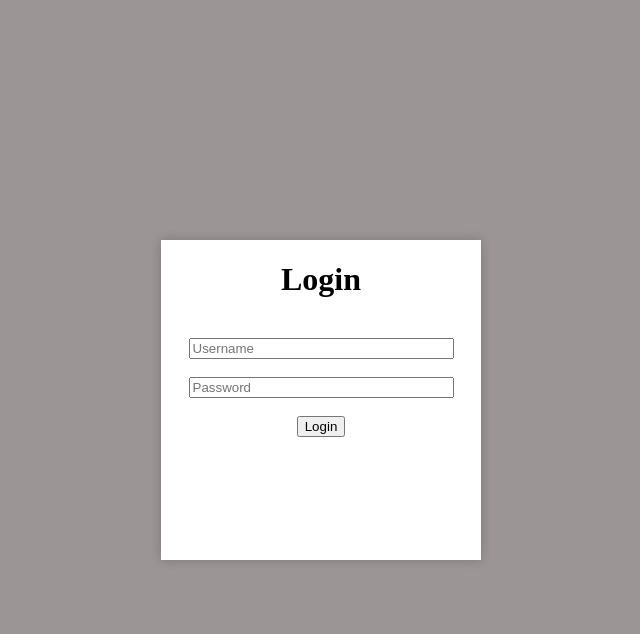
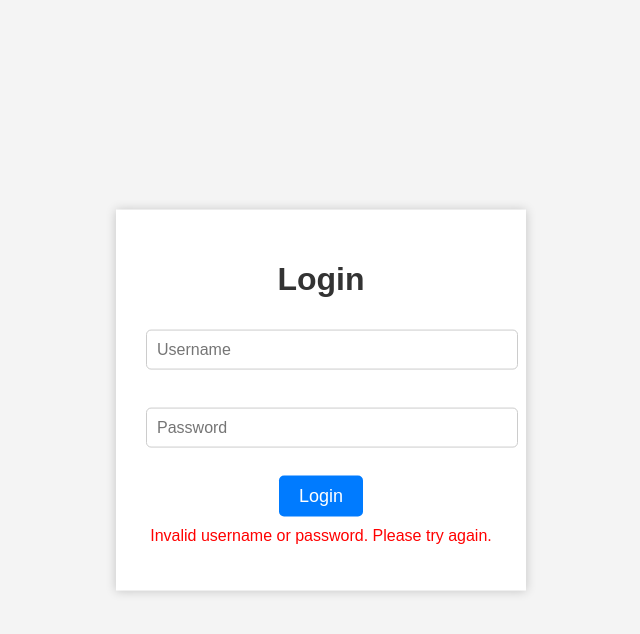
Before and after one commit to udhay4030/html_first_project, a plain HTML site: page Login/index.html in a window 1280 px wide. Both pictures are taken after a click on the button "Login". Shown: the whole page, without its empty margins (319-959 px from the left). Drawn offline with Linux system fonts and the light colour scheme.

Commit message:
ui change

```diff
--- a/Login/index.html
+++ b/Login/index.html
@@ -8,7 +8,6 @@
     <title>Login Page</title>
     <script>
         function loginUser() {
-
             var username = document.getElementById("username").value;
             var password = document.getElementById("password").value;
 
@@ -18,7 +17,7 @@
             if (username === correctUsername && password === correctPassword) {
                 window.location.href = "../Homepage/dashboard.html";
             } else {
-                alert("Invalid username or password. Please try again.");
+                document.getElementById("error-message").textContent = "Invalid username or password. Please try again.";
             }
         }
     </script>
@@ -26,13 +25,15 @@
 
 <body>
     <div class="bg-outer">
-        <h1>Login</h1><br>
+        <h1>Login</h1>
         <form id="loginForm" onsubmit="return false;">
-            <input type="text" id="username" name="username" placeholder="Username" size="30"><br><br>
-            <input type="password" id="password" name="password" placeholder="Password" size="30"><br><br>
-            <input type="button" id="submit" name="submit" value="Login" onclick="loginUser();"><br><br>
+            <input type="text" id="username" name="username" placeholder="Username"><br><br>
+            <input type="password" id="password" name="password" placeholder="Password"><br><br>
+            <input type="button" id="submit" name="submit" value="Login" onclick="loginUser();"><br>
+            <p id="error-message" class="error"></p>
         </form>
     </div>
 </body>
 
+
 </html>
--- a/Login/login.css
+++ b/Login/login.css
@@ -1,17 +1,52 @@
 body {
-    background-color: rgb(155, 149, 149);
+  margin: 0;
+  padding: 0;
+  font-family: Arial, sans-serif;
+  background-color: #f4f4f4;
 }
 
 .bg-outer {
-  background-color: white;
+  background-color: #fff;
   box-shadow: 0 0 10px rgba(0, 0, 0, 0.2);
   text-align: center;
   position: absolute;
   top: 50%;
   left: 50%;
   transform: translate(-50%, -50%);
-  width: 25%;
-height: 40%}
-h1{
-    text-align: center;
+  width: 350px;
+  padding: 30px;
 }
+
+h1 {
+  text-align: center;
+  color: #333;
+}
+
+input[type="text"],
+input[type="password"] {
+  width: 100%;
+  padding: 10px;
+  margin: 10px 0;
+  border: 1px solid #ccc;
+  border-radius: 5px;
+  font-size: 16px;
+}
+
+#submit {
+  background-color: #007BFF;
+  color: #fff;
+  border: none;
+  border-radius: 5px;
+  padding: 10px 20px;
+  cursor: pointer;
+  font-size: 18px;
+}
+
+#submit:hover {
+  background-color: #0056b3;
+}
+
+.error {
+  color: #ff0000;
+  margin-top: 10px;
+}
```
Also changed, not shown: Homepage/dashboard.html (+1 -1 lines).
